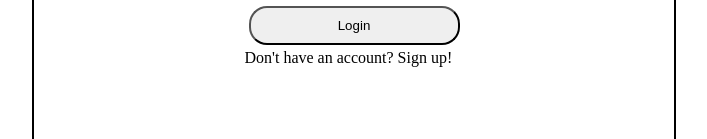
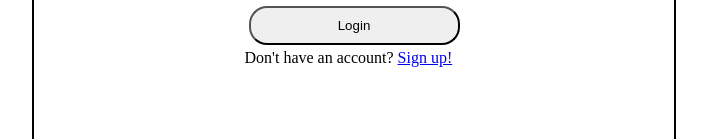
Before and after one commit to yushisalvador/MyBooks-frontend, a Vue app: page /login in a window 1280 px wide. Shown: the part 338-477 px from the top of the page, without its empty margins (286-993 px from the left). Built offline with nearby package versions, Linux system fonts and the light colour scheme.

Commit message:
chore: add link to the sign up button in the login page

```diff
--- a/src/views/Login.vue
+++ b/src/views/Login.vue
@@ -23,7 +23,10 @@
       </form>
 
       <div>
-        <div>Don't have an account? <span>Sign up!</span></div>
+        <div>
+          Don't have an account?
+          <span> <router-link to="/register">Sign up!</router-link></span>
+        </div>
       </div>
     </div>
   </div>
```
